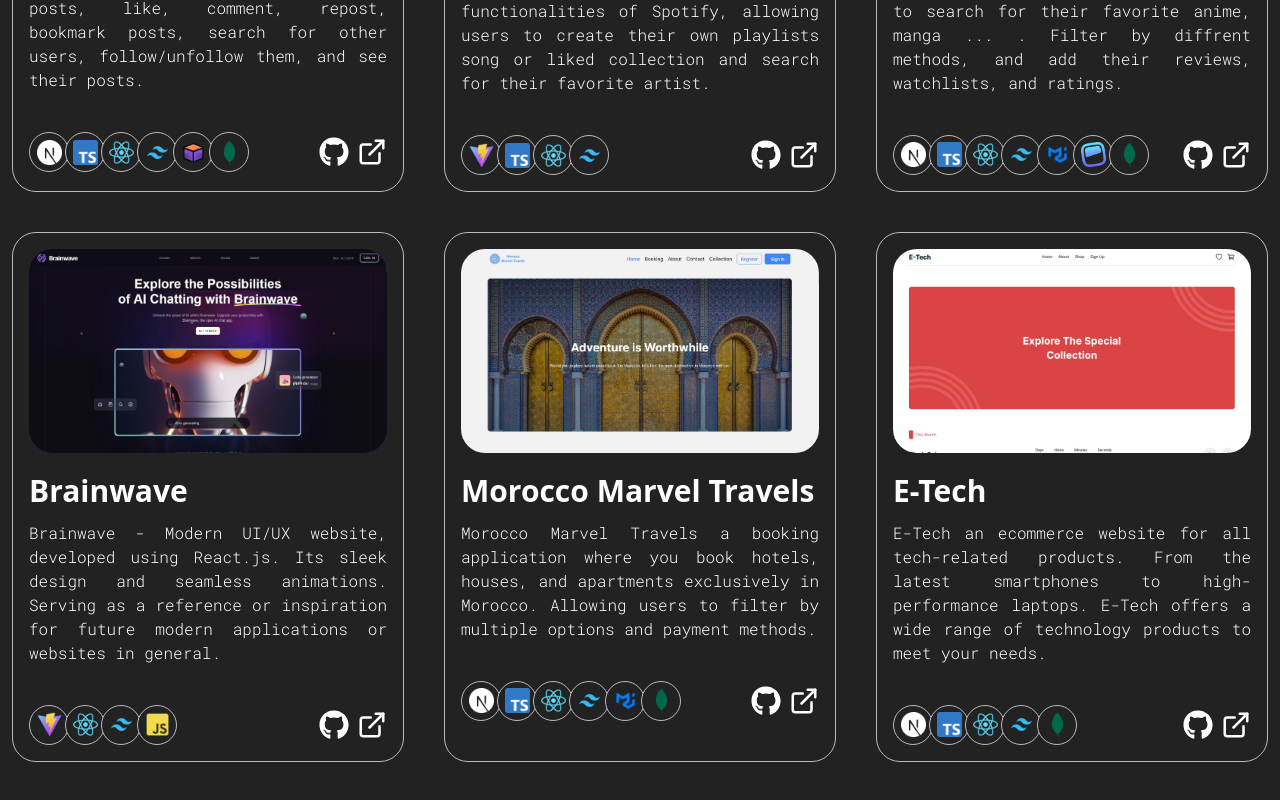
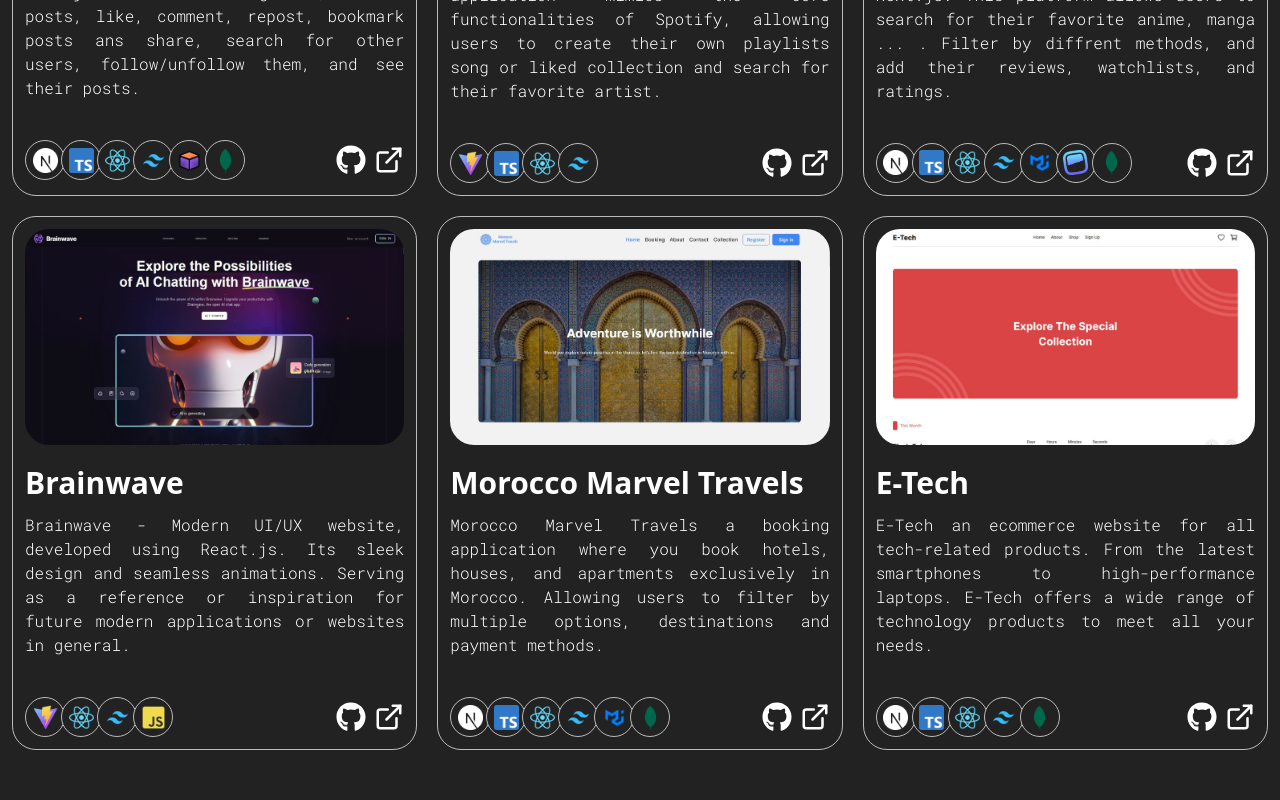
Before and after one commit to Jalal-Amourgha/Jalal-Amourgha.github.io, a React (Vite) app: page / in a window 1280 px wide. Shown: the part 3086-3886 px from the top of the page. Built offline with nearby package versions, Linux system fonts and the light colour scheme.

Commit message:
fix width

```diff
--- a/src/components/sections/Contact.tsx
+++ b/src/components/sections/Contact.tsx
@@ -106,7 +106,7 @@
           ></textarea>
           <button
             type="submit"
-            className="bg-white text-bg-color text-2xl font-bold py-3 px-6 w-fit mx-auto mt-10 rounded-3xl hover:bg-primary hover:text-white hover:py-4 hover:px-7 duration-300"
+            className="bg-white text-bg-color text-2xl font-bold py-3 px-6 w-fit mx-auto mt-10 rounded-3xl hover:bg-primary hover:text-white  duration-300"
             onClick={() => setSubmitted(!submitted)}
           >
             Submit
--- a/src/components/sections/Hero.tsx
+++ b/src/components/sections/Hero.tsx
@@ -84,7 +84,7 @@
               target="_blank"
               className={`bg-white text-bg-color text-2xl font-bold py-3 px-6 w-fit mx-auto rounded-3xl animate__animated ${
                 hovered ? "animate__pulse" : ""
-              } hover:bg-primary hover:text-white hover:py-4 hover:px-7 duration-300`}
+              } hover:bg-primary hover:text-white duration-300`}
               onMouseEnter={() => setHovered(true)}
               onMouseLeave={() => setHovered(false)}
             >
--- a/src/components/sections/Projects.tsx
+++ b/src/components/sections/Projects.tsx
@@ -68,10 +68,10 @@
       <h1 className="text-center text-white text-4xl font-bold mb-20">
         projects
       </h1>
-      <div className="grid grid-cols-1 lg:grid-cols-2 xl:grid-cols-3 gap-5 md:gap-10">
+      <div className="grid grid-cols-1 lg:grid-cols-2 xl:grid-cols-3 gap-5 ">
         {projects.map((project, index) => (
           <div
-            className={`bg-bg-color p-2 sm:p-4 border-1 border-gray-1 rounded-3xl hover:border-primary project__box project${
+            className={`bg-bg-color p-2 sm:p-3 border-1 border-gray-1 rounded-3xl hover:border-primary project__box project${
               index + 1
             }`}
             key={project.id}
@@ -88,13 +88,15 @@
 
             <a
               href={project.web_link}
-              className="text-3xl font-bold capitalize text-white hover:text-primary line-clamp-1 mt-5 mb-3 w-fit duration-200 project__title"
+              className="text-xl md:text-3xl font-bold capitalize text-white hover:text-primary line-clamp-1 mt-2 md:mt-5 mb-3 w-fit duration-200 project__title"
               target="_blank"
             >
               {project.name}
             </a>
 
-            <p className="text-justify">{project.description}</p>
+            <p className="text-sm md:text-base  text-justify">
+              {project.description}
+            </p>
             <div className="flex justify-between items-center list-none mt-10">
               <ul className="flex flex-row items-center">
                 {project.technologies.map((techno, index) => (
--- a/src/constants/index.ts
+++ b/src/constants/index.ts
@@ -121,7 +121,7 @@
     name: "Twitter Clone",
     img: project1,
     description:
-      "Twitter clone application built with Next.js. Users can register, create posts, like, comment, repost, bookmark posts, search for other users, follow/unfollow them, and see their posts.",
+      "Twitter clone application built with Next.js. Users can register, create posts, like, comment, repost, bookmark posts ans share, search for other users, follow/unfollow them, and see their posts.",
     git_link: "https://github.com/Jalal-Amourgha/Twitter_Clone",
     web_link: "https://twitter-clone-nine-eta.vercel.app/",
     technologies: [tech1, tech2, tech3, tech4, tech10, tech8],
@@ -161,7 +161,7 @@
     name: "Morocco Marvel Travels",
     img: project5,
     description:
-      "Morocco Marvel Travels a booking application where you book hotels, houses, and apartments exclusively in Morocco. Allowing users to filter by multiple options and payment methods.",
+      "Morocco Marvel Travels a booking application where you book hotels, houses, and apartments exclusively in Morocco. Allowing users to filter by multiple options, destinations and payment methods.",
     git_link: "https://github.com/Jalal-Amourgha/Morocco-Marvel-Travels",
     web_link: "https://morocco-marvel-travels.vercel.app/",
     technologies: [tech1, tech2, tech3, tech4, tech6, tech8],
@@ -171,7 +171,7 @@
     name: "E-Tech",
     img: project6,
     description:
-      "E-Tech an ecommerce website for all tech-related products. From the latest smartphones to high-performance laptops. E-Tech offers a wide range of technology products to meet your needs.",
+      "E-Tech an ecommerce website for all tech-related products. From the latest smartphones to high-performance laptops. E-Tech offers a wide range of technology products to meet all your needs.",
     git_link: "https://github.com/Jalal-Amourgha/E-Tech",
     web_link: "https://e-tech-chi.vercel.app/",
     technologies: [tech1, tech2, tech3, tech4, tech8],
--- a/src/index.css
+++ b/src/index.css
@@ -41,10 +41,15 @@
   @apply px-3;
 }
 
+.container {
+  @apply 2xl:max-w-[1280px];
+}
+
 input,
 textarea {
   @apply p-3 bg-bg-color w-full rounded-2xl text-2xl border-1 border-[#888888] text-white focus:outline-none resize-none font-roboto;
 }
+
 /* S T A R T - N A V */
 
 .nav__link::before {
```
